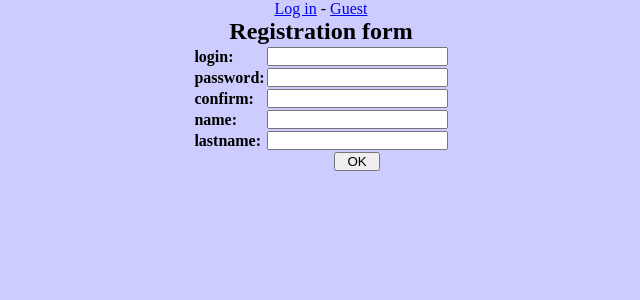
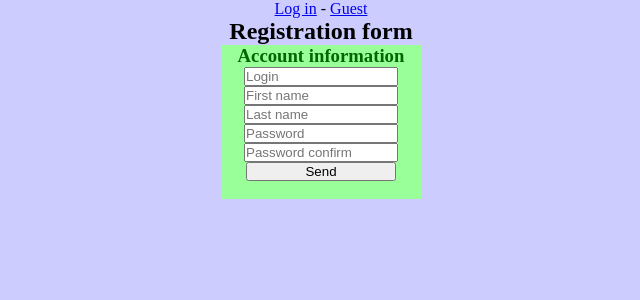
Before and after one commit to vlopatin/Project, a PHP site: page /register in a window 1280 px wide. Shown: the part 55-355 px from the top of the page, without its empty margins (319-959 px from the left). Run offline with PHP 8.4, Linux system fonts and the light colour scheme.

Commit message:
Update register_view.php

```diff
--- a/views/register_view.php
+++ b/views/register_view.php
@@ -53,39 +53,19 @@
     if (!isset($_REQUEST['doReg']) || $errReg == true) {
     ?>
 
-    <form action="register" method="post">
-        <table>
-            <tr>
-                <td><b>login:<b></td>
-                <td><input type="text" name="login" required="1" value=""></b></td>
-            </tr>
+    <div align=center style="background:#99FF99; width:200px; margin-left: auto; margin-right: auto;">
+	<h3 align="center" style="color:#006600">Account information</h3>
+	<form action="register" method="post">
+       		<input type="text" name="login" style="width:150px" placeholder="Login" required="1" value="">
+		<input type="text" name="name" style="width:150px" placeholder="First name" required="1" value="">
+		<input type="text" name="lastname" style="width:150px" placeholder="Last name" required="1" value="">
+		<input type="password" name="passwd" style="width:150px" placeholder="Password" required="1">
+                <input type="password" name="passwdConfirm" style="width:150px" placeholder="Password confirm" value="" required="1">
+       	        <input type="submit" name="doReg" style="width:150px" value="Send">
+	</form>
+	<br>
+</div>
 
-            <tr>
-                <td><b>password:</b></td>
-                <td><input type="password" name="passwd" required="1"></td>
-            </tr>
-
-            <tr>
-                <td><b>confirm:</b></td>
-                <td><input type="password" name="passwdConfirm" value="" required="1"></td>
-            </tr>
-
-            <tr>
-                <td><b>name:</b></td>
-                <td><input type="text" name="name" required="1" value=""></td>
-            </tr>
-
-            <tr>
-                <td><b>lastname:</b></td>
-                <td><input type="text" name="lastname" required="1" value=""></td>
-            </tr>
-
-            <tr>
-                <td></td>
-                <td align="center"><input type="submit" name="doReg" value="   OK   "></td>
-            </tr>
-        </table>
-    </form>
 </div>
 
 <?php
```
